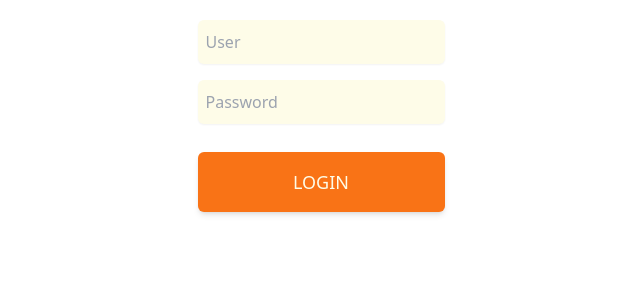
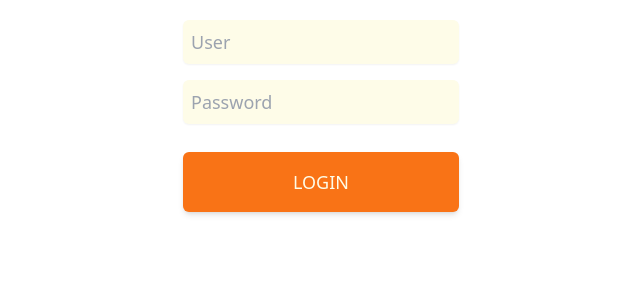
Before and after one commit to espin-tolosa/calendar-ts, a React (Vite) app: page / in a window 1280 px wide. Shown: the top 300 px of the page, without its empty margins (319-959 px from the left). Built offline with nearby package versions, Linux system fonts and the light colour scheme.

Commit message:
Prevent scaling via meta tags html

```diff
--- a/index.html
+++ b/index.html
@@ -3,7 +3,10 @@
   <head>
     <meta charset="UTF-8" />
     <link rel="icon" type="image/svg+xml" href="/src/favicon.svg" />
-    <meta name="viewport" content="width=device-width, initial-scale=1.0" />
+    <meta
+      name="viewport"
+      content="width=device-width, initial-scale=1.0, maximum-scale=1.0"
+    />
     <title>JH Calendar</title>
   </head>
   <body>
--- a/src/index.css
+++ b/src/index.css
@@ -275,13 +275,3 @@
     background: red;
   }
 }
-
-@layer utilities {
-  input[type="text"],
-  input[type="number"],
-  input[type="email"],
-  input[type="tel"],
-  input[type="password"] {
-    font-size: 16px;
-  }
-}
```
